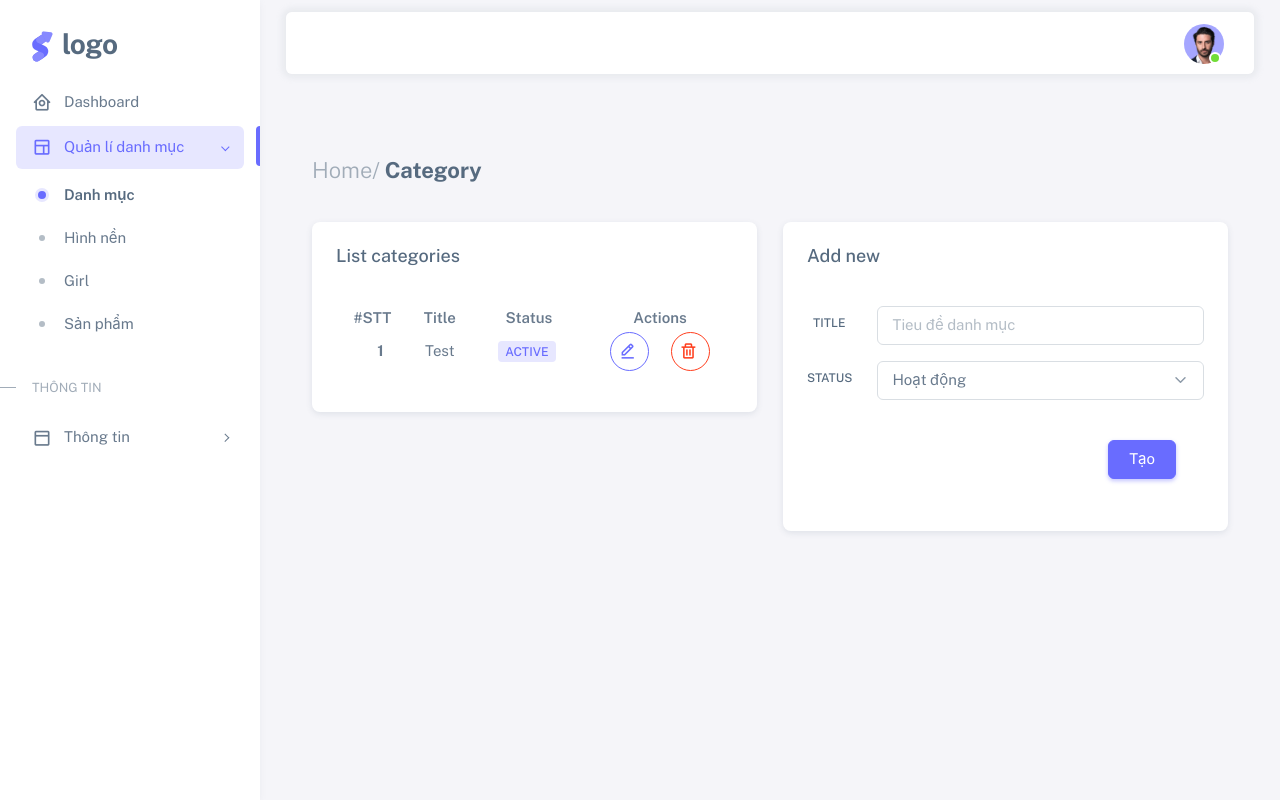
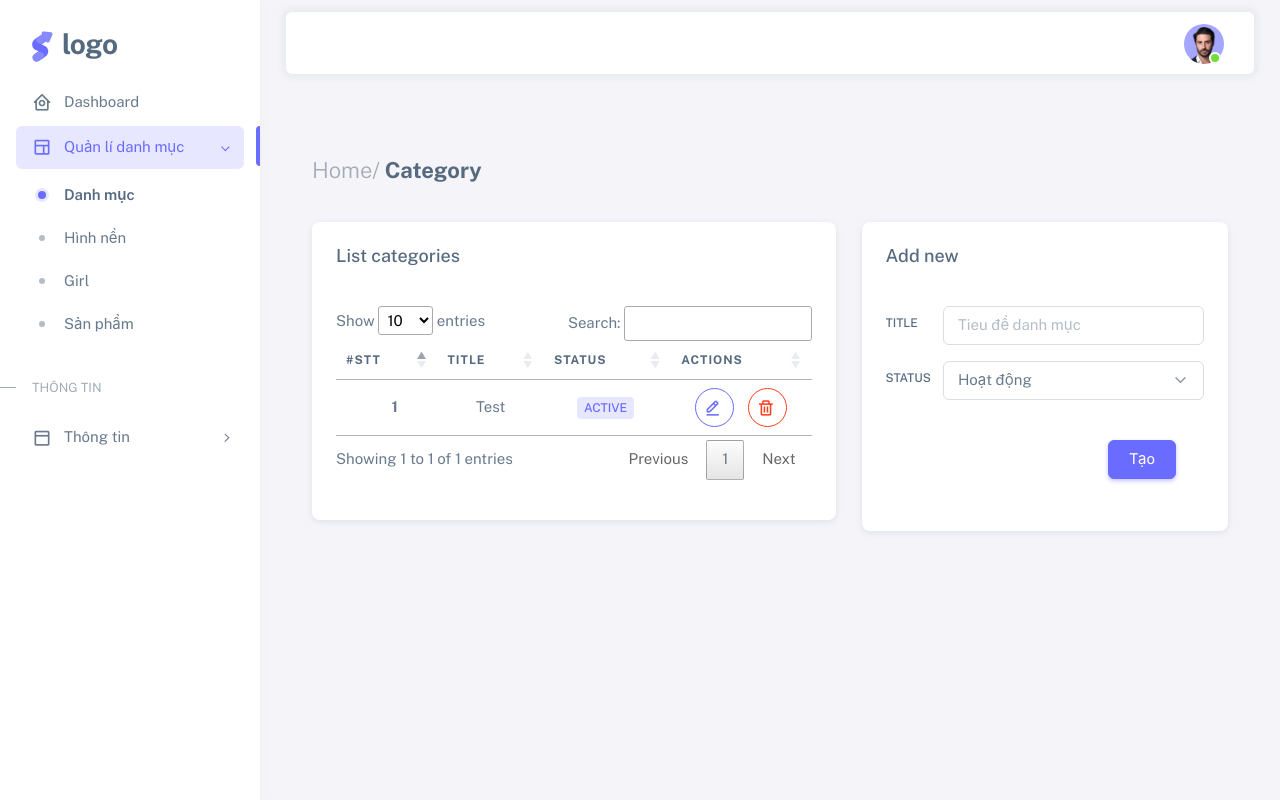
Before and after one commit to datanh98hp/app-wallpapers, a Laravel app: page /category in a window 1280 px wide. Run offline with Laravel 9, Linux system fonts and the light colour scheme; the visitor is signed in with stand-in values (Sample User, id 1); data comes from the database, SQL or seed files in the repository; some libraries are stand-ins or nearby versions.

Commit message:
fix datatable

```diff
--- a/resources/views/admin/category/category.blade.php
+++ b/resources/views/admin/category/category.blade.php
@@ -9,14 +9,14 @@
         @endif
         <div class="row">
             <!-- Basic -->
-            <div class="col-md-6 mb-4">
+            <div class="col-md-7 mb-4">
                 <div class="card">
                     <h5 class="card-header">List categories</h5>
                     <div class="card-body">
                         <div class="divider">
                             {{-- <div class="divider-text">Text</div> --}}
-                            <div class="table-responsive text-nowrap">
-                                <table class="table-responsive text-nowrap" id="list-categories" style="width:100%">
+                            <div class="table-responsive">
+                                <table class="table-responsive text-nowrap ui celled table dataTable no-footer" id="list-categories" style="width:100%">
                                     <thead>
                                         <tr>
                                             <th>#STT</th>
@@ -143,7 +143,7 @@
                 </div>
             </div>
             <!-- /Basic -->
-            <div class="col-md-6 mb-4">
+            <div class="col-md-5 mb-4">
                 <div class="card">
                     <h5 class="card-header">Add new</h5>
                     <div class="card-body">
@@ -189,7 +189,7 @@
         </div>
     </div>
     <script>
-        // delete
+
         $('#list-categories').DataTable({
             language: {
                 url: 'https://cdn.datatables.net/plug-ins/1.13.4/i18n/vi.json',
--- a/resources/views/components/layout.blade.php
+++ b/resources/views/components/layout.blade.php
@@ -41,6 +41,9 @@
     <!--! Template customizer & Theme config files MUST be included after core stylesheets and helpers.js in the <head> section -->
     <!--? Config:  Mandatory theme config file contain global vars & default theme options, Set your preferred theme option in this file.  -->
     <script src="../assets/js/config.js"></script>
+    <script src="https://ajax.googleapis.com/ajax/libs/jquery/3.6.4/jquery.min.js"></script>
+    <link rel="stylesheet" href="https://cdn.datatables.net/1.13.4/css/jquery.dataTables.css" />
+    <script src="https://cdn.datatables.net/1.13.4/js/jquery.dataTables.js"></script>
 </head>
 
 <body>
@@ -489,7 +492,7 @@
                                     <li>
                                         <a class="dropdown-item" href="#">
                                             <i class="bx bx-user me-2"></i>
-                                            <span class="align-middle">{{Auth::user()->name}}</span>
+                                            <span class="align-middle">{{ Auth::user()->name }}</span>
                                         </a>
                                     </li>
 
@@ -500,7 +503,7 @@
                                     <li>
                                         <a class="dropdown-item" href="{{ route('signout') }}">
                                             <i class="bx bx-power-off me-2"></i>
-                                            <span class="align-middle" >Log Out</span>
+                                            <span class="align-middle">Log Out</span>
                                         </a>
                                     </li>
 
```
